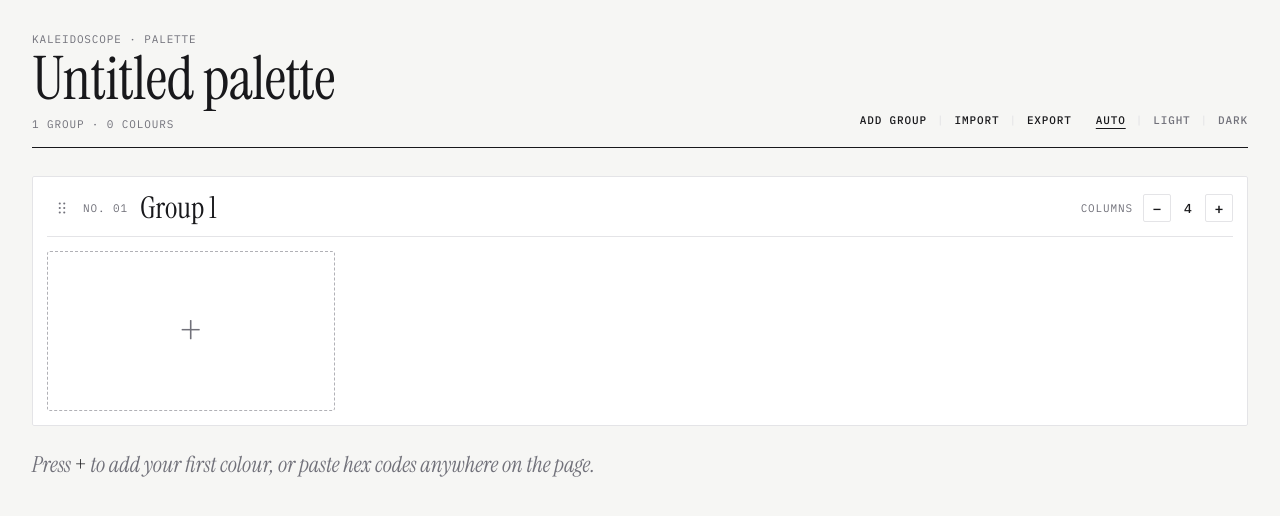
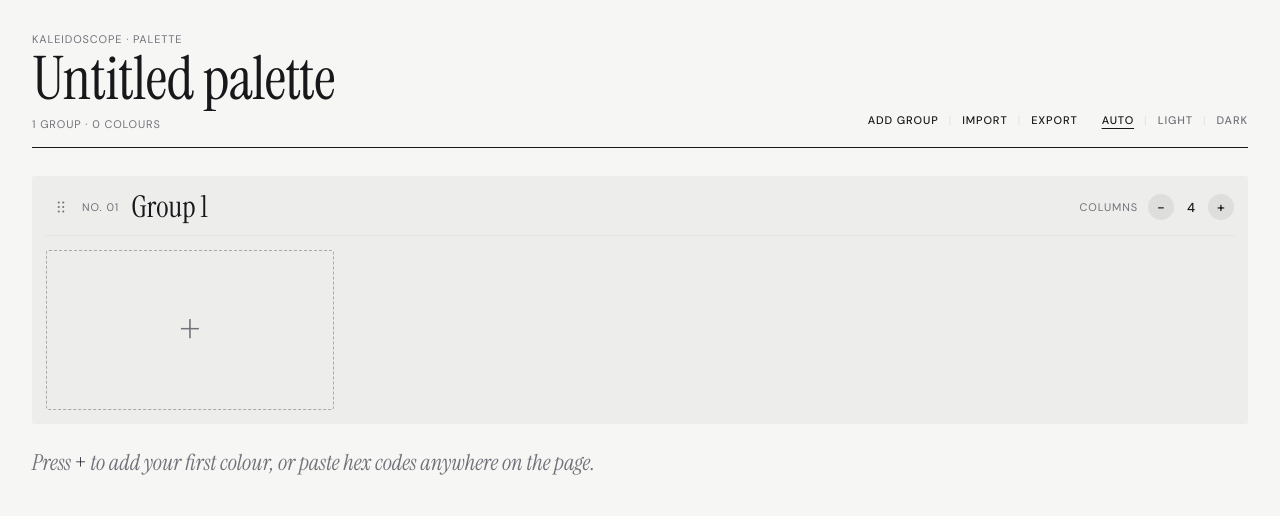
Before and after one commit to 1sabelle/kaleidoscope, a React (Vite) app: page / in a window 1280 px wide. Shown: the top 516 px of the page. Built offline with nearby package versions, Linux system fonts and the light colour scheme.

Commit message:
💄 Soften type and drop outlines from groups
Controls use DM Sans, with DM Mono kept for hex codes. Group panels lose
their outline for a light shaded fill, and the column steppers become soft
round buttons without borders.

```diff
--- a/index.html
+++ b/index.html
@@ -8,7 +8,7 @@
     <link rel="preconnect" href="https://fonts.gstatic.com" crossorigin />
     <link
       rel="stylesheet"
-      href="https://fonts.googleapis.com/css2?family=IBM+Plex+Mono:wght@400;500;600&family=Instrument+Serif:ital@0;1&display=swap"
+      href="https://fonts.googleapis.com/css2?family=DM+Mono:wght@400;500&family=DM+Sans:opsz,wght@9..40,400;9..40,500&family=Instrument+Serif:ital@0;1&display=swap"
     />
     <title>Kaleidoscope</title>
     <script>
--- a/src/index.css
+++ b/src/index.css
@@ -1,4 +1,4 @@
-/* Editorial: a serif for names, mono for everything a tool would print, on
+/* Editorial: a serif for names, a plain sans for the controls, on
    neutral greys. The accent (focus, drop targets) is the ink colour itself. */
 :root {
   --bg: #f6f6f4;
@@ -6,6 +6,7 @@
   --text: #18181b;
   --muted: #71717a;
   --border: #e4e4e7; /* hairline */
+  --shade: color-mix(in srgb, var(--text) 4%, var(--bg)); /* a light fill instead of an outline */
   --rule: #18181b; /* strong rule, same as text */
   --accent: #18181b;
   --accent-ink: #ffffff;
@@ -18,10 +19,11 @@
   --shadow-print: 5px 5px 0 color-mix(in srgb, var(--text) 16%, transparent);
 
   --font-display: "Instrument Serif", "Iowan Old Style", Georgia, serif;
-  --font-mono: "IBM Plex Mono", ui-monospace, "SF Mono", Menlo, monospace;
+  --font-ui: "DM Sans", ui-sans-serif, system-ui, sans-serif;
+  --font-mono: "DM Mono", ui-monospace, "SF Mono", Menlo, monospace; /* hex codes */
 
   color-scheme: light dark;
-  font-family: var(--font-mono);
+  font-family: var(--font-ui);
   font-size: 13px;
   color: var(--text);
   background: var(--bg);
@@ -360,9 +362,8 @@ button {
   flex: 1;
   min-width: 0;
   padding: 14px;
-  border: 1px solid var(--border);
-  border-radius: var(--radius-sm);
-  background: var(--surface);
+  border-radius: var(--radius);
+  background: var(--shade);
   display: flex;
   flex-direction: column;
   container-type: inline-size;
@@ -622,13 +623,20 @@ button {
 }
 
 .group .stepper .btn {
-  height: 28px;
-  min-width: 28px;
-  border-color: var(--border);
+  width: 26px;
+  height: 26px;
+  min-width: 0;
+  border: none;
+  border-radius: 50%;
+  background: color-mix(in srgb, var(--text) 7%, transparent);
+  font-size: 14px;
+  line-height: 1;
 }
 
+/* Soft: hover just deepens the fill instead of inverting like other buttons. */
 .group .stepper .btn:hover:not(:disabled) {
-  border-color: var(--text);
+  background: color-mix(in srgb, var(--text) 13%, transparent);
+  color: var(--text);
 }
 
 /* Narrow groups drop the "Columns" label; the stepper keeps its title. */
```
